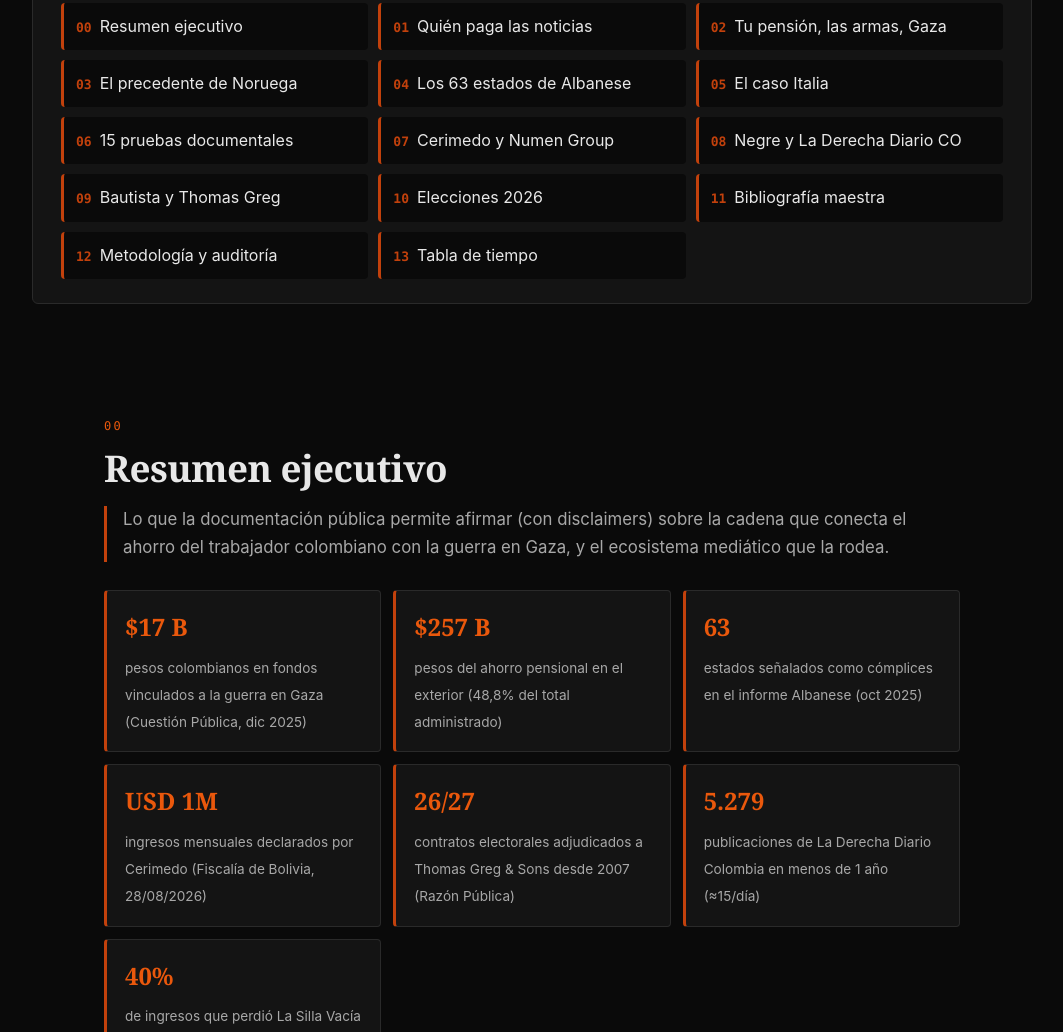
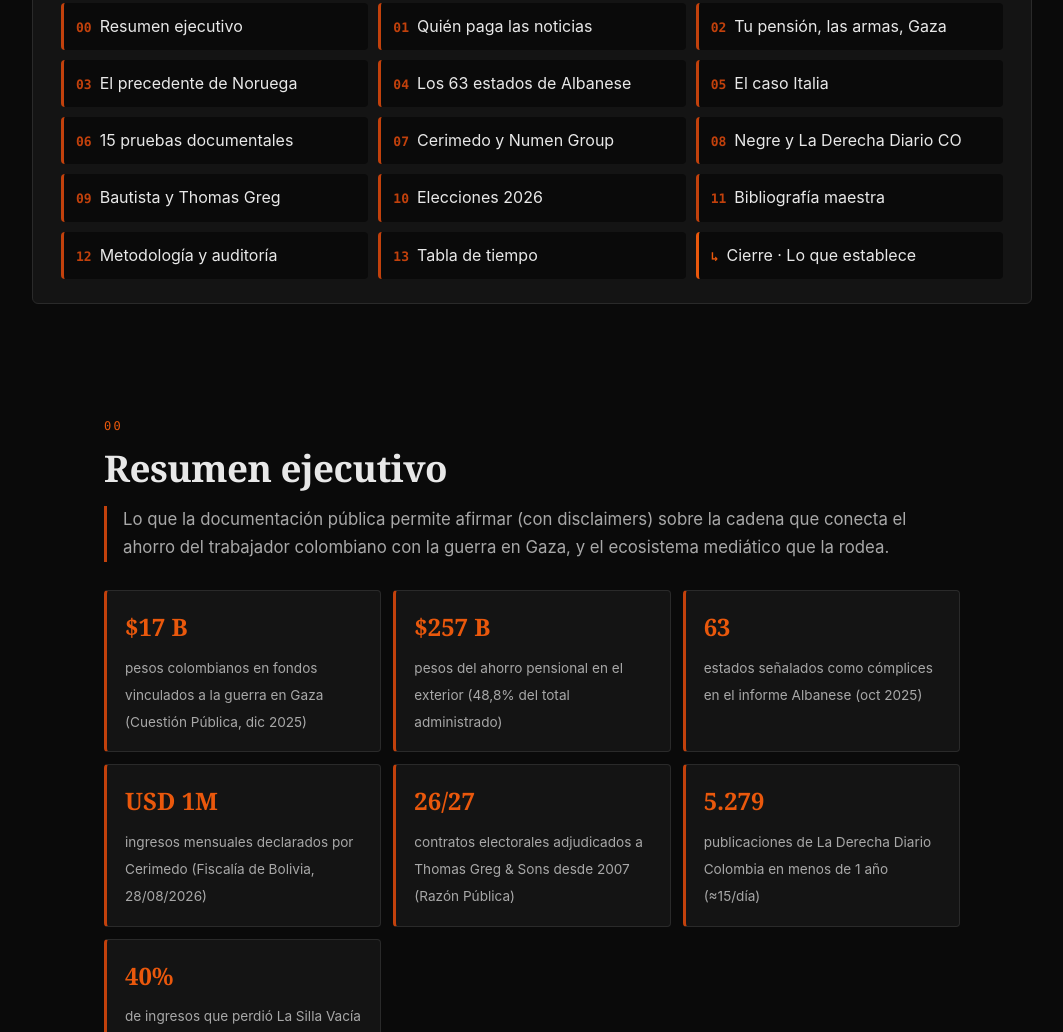
Before and after one commit to lerius700-cmyk/tu-plata-en-la-guerra, a website: page investigacion.html in a window 1280 px wide. Shown: the part 810-1842 px from the top of the page, without its empty margins (108-1171 px from the left). Drawn offline with nearby package versions, Linux system fonts and the light colour scheme.

Commit message:
feat(nav): agregar Cierre al mini-TOC con border-left mas brillante

```diff
--- a/investigacion.html
+++ b/investigacion.html
@@ -474,6 +474,7 @@
     <li><a href="#bibliografia" style="display: block; padding: 10px 12px; border-left: 3px solid var(--accent); background: var(--bg); border-radius: 4px; color: var(--text); text-decoration: none; transition: background 0.2s;"><span style="font-family: var(--mono); color: var(--accent); font-weight: bold; font-size: 13px; margin-right: 8px;">11</span>Bibliografía maestra</a></li>
     <li><a href="#metodologia" style="display: block; padding: 10px 12px; border-left: 3px solid var(--accent); background: var(--bg); border-radius: 4px; color: var(--text); text-decoration: none; transition: background 0.2s;"><span style="font-family: var(--mono); color: var(--accent); font-weight: bold; font-size: 13px; margin-right: 8px;">12</span>Metodología y auditoría</a></li>
     <li><a href="#timeline" style="display: block; padding: 10px 12px; border-left: 3px solid var(--accent); background: var(--bg); border-radius: 4px; color: var(--text); text-decoration: none; transition: background 0.2s;"><span style="font-family: var(--mono); color: var(--accent); font-weight: bold; font-size: 13px; margin-right: 8px;">13</span>Tabla de tiempo</a></li>
+    <li><a href="#cierre" style="display: block; padding: 10px 12px; border-left: 3px solid var(--accent-bright); background: var(--bg); border-radius: 4px; color: var(--text); text-decoration: none; transition: background 0.2s;"><span style="font-family: var(--mono); color: var(--accent-bright); font-weight: bold; font-size: 13px; margin-right: 8px;">↳</span>Cierre · Lo que establece</a></li>
   </ol>
 </nav>
 
```
